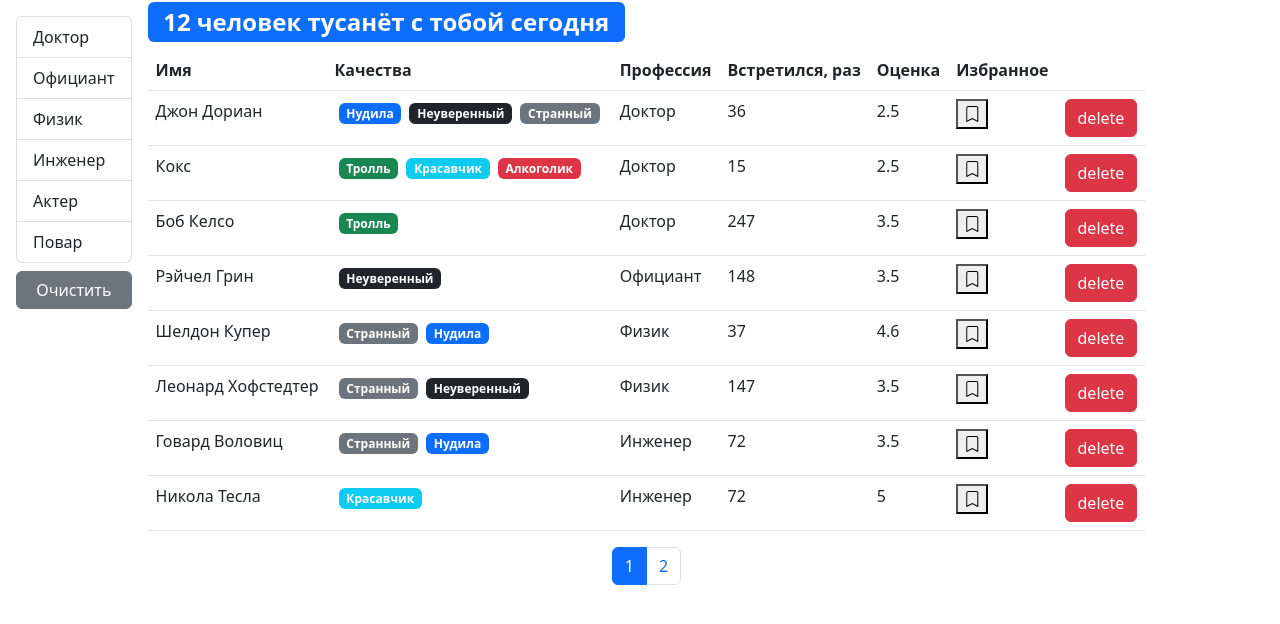
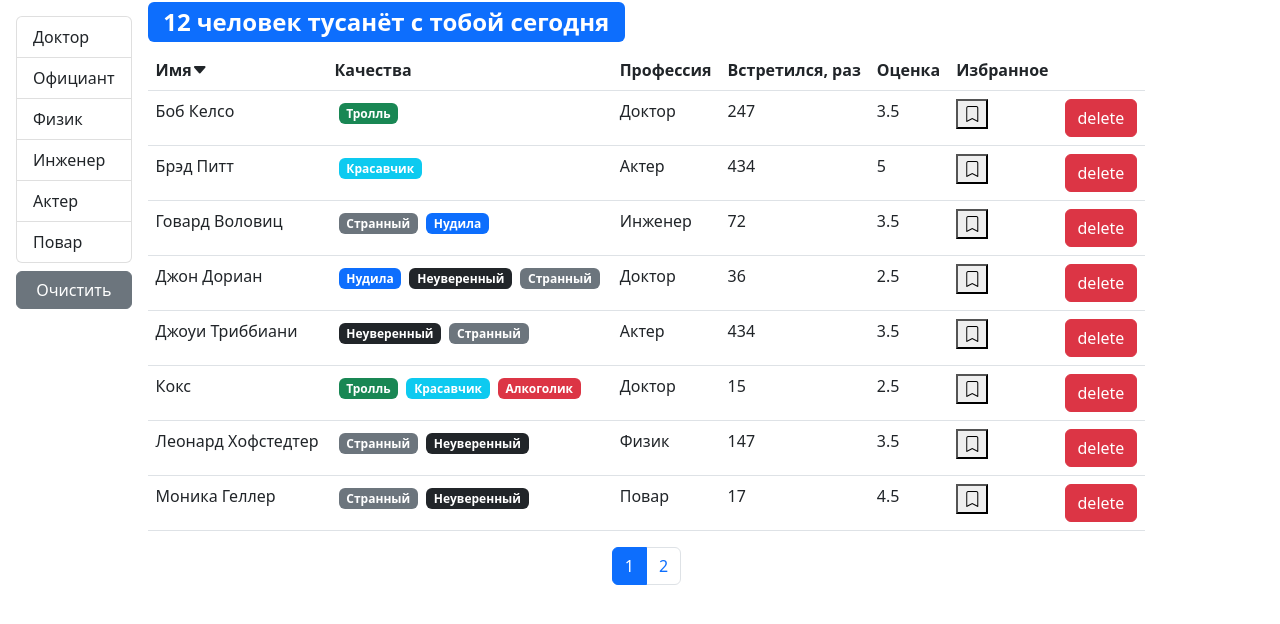
Before and after one commit to SergeyMaxx/fast-company-2, a React (Create React App) app: page / in a window 1280 px wide. Shown: the top 624 px of the page. Built offline with nearby package versions, Linux system fonts and the light colour scheme.

Commit message:
Сортировка: д/з - добавление стрелки

```diff
--- a/src/app/components/tableHeader.jsx
+++ b/src/app/components/tableHeader.jsx
@@ -12,6 +12,11 @@ const TableHeader = ({onSort, selectedSort, columns}) => {
       onSort({path: item, order: 'asc'})
     }
   }
+
+  const createArrow = selectedSort.order === 'asc'
+      ? <i className="bi bi-caret-down-fill"/>
+      : <i className="bi bi-caret-up-fill"/>
+
   return (
     <thead>
     <tr>
@@ -26,6 +31,7 @@ const TableHeader = ({onSort, selectedSort, columns}) => {
           scope="col"
         >
           {columns[column].name}
+          {(selectedSort.path === columns[column].path) ? createArrow : null}
         </th>
       ))}
 
--- a/src/app/components/users-2.jsx
+++ b/src/app/components/users-2.jsx
@@ -12,7 +12,7 @@ const Users2 = () => {
   const [currentPage, setCurrentPage] = useState(1)
   const [professions, setProfessions] = useState(null)
   const [selectedProf, setSelectedProf] = useState()
-  const [sortBy, setSortBy] = useState({iter: 'name', order: 'asc'})
+  const [sortBy, setSortBy] = useState({path: 'name', order: 'asc'})
 
   const pageSize = 8
 
```
